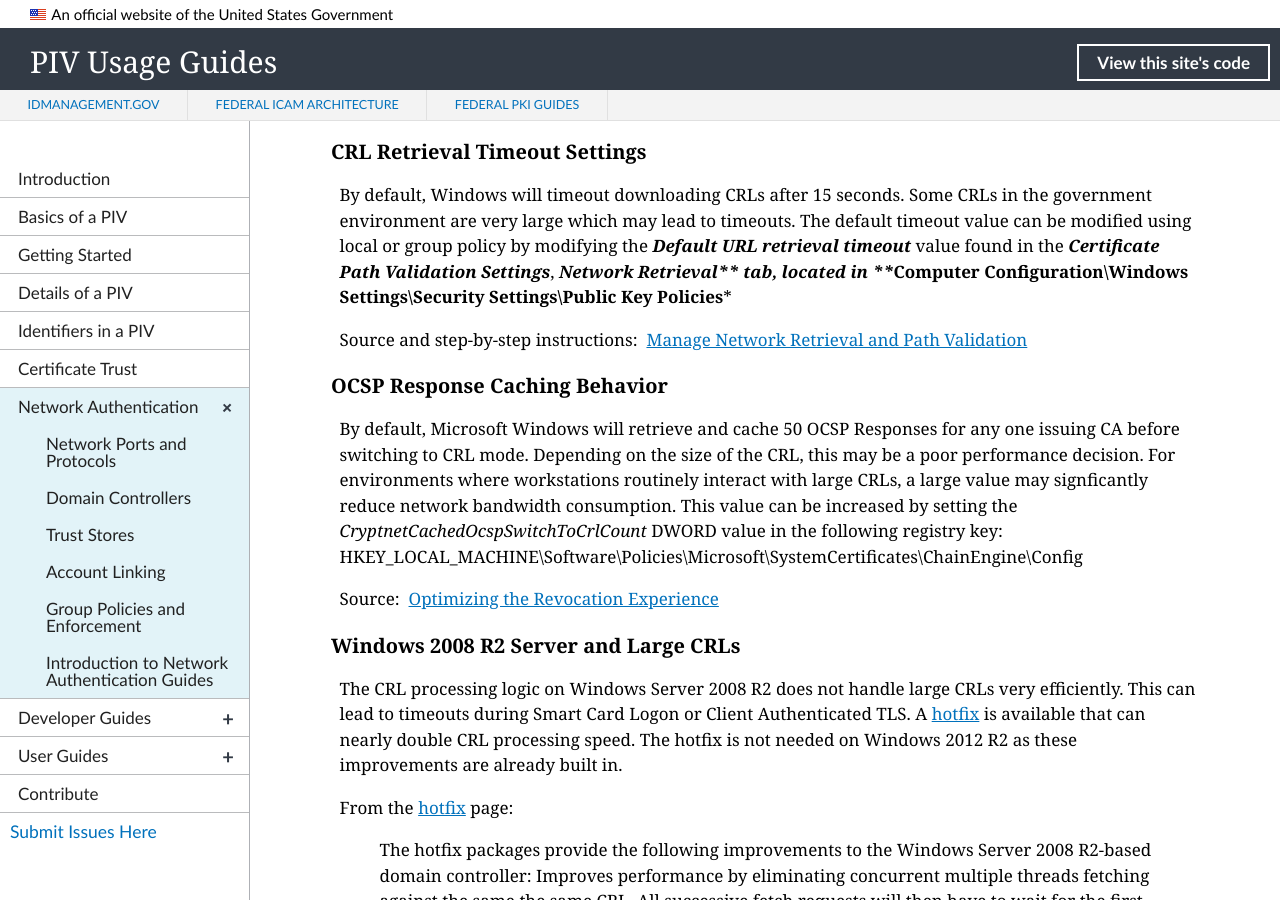
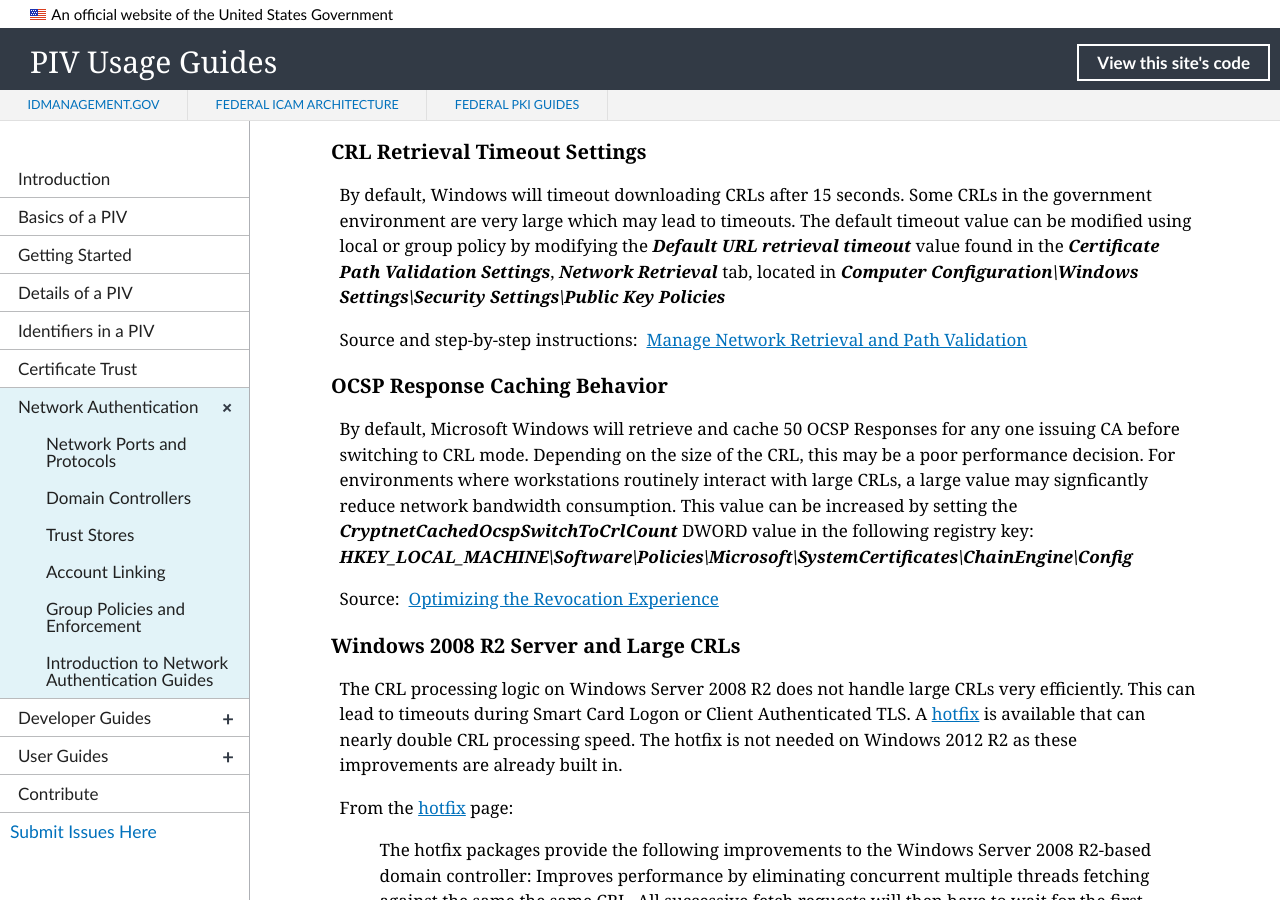
Before and after one commit to GSA/piv-guides, a Jekyll site: the page built from pages/network-tuning.md, in a window 1280 px wide and 900 px high, scrolled down 542 px. Built offline with Jekyll 4.4.1, drawn with Linux system fonts in a browser that asks for light colours; nearby versions of some CDN libraries.

Commit message:
couple of formatting tweaks

```diff
--- a/pages/network-tuning.md
+++ b/pages/network-tuning.md
@@ -16,13 +16,13 @@
 More information is available on [Microsoft TechNet](https://technet.microsoft.com/en-us/library/jj852209%28v=ws.11%29.aspx)
 
 ### CRL Retrieval Timeout Settings
-By default, Windows will timeout downloading CRLs after 15 seconds. Some CRLs in the government environment are very large which may lead to timeouts. The default timeout value can be modified using local or group policy by modifying the ***Default URL retrieval timeout*** value found in the ***Certificate Path Validation Settings***, ***Network Retrieval**  tab, located in ***Computer Configuration\Windows Settings\Security Settings\Public Key Policies***
+By default, Windows will timeout downloading CRLs after 15 seconds. Some CRLs in the government environment are very large which may lead to timeouts. The default timeout value can be modified using local or group policy by modifying the ***Default URL retrieval timeout*** value found in the ***Certificate Path Validation Settings***, ***Network Retrieval***  tab, located in ***Computer Configuration\Windows Settings\Security Settings\Public Key Policies***
 
 Source and step-by-step instructions:&nbsp; [Manage Network Retrieval and Path Validation](https://technet.microsoft.com/en-us/library/cc771429%28v=ws.11%29.aspx)
 
 ### OCSP Response Caching Behavior
-By default, Microsoft Windows will retrieve and cache 50 OCSP Responses for any one issuing CA before switching to CRL mode. Depending on the size of the CRL, this may be a poor performance decision. For environments where workstations routinely interact with large CRLs, a large value may signficantly reduce network bandwidth consumption.  This value can be increased by setting the *CryptnetCachedOcspSwitchToCrlCount* DWORD value in the following registry key:
-HKEY_LOCAL_MACHINE\Software\Policies\Microsoft\SystemCertificates\ChainEngine\Config
+By default, Microsoft Windows will retrieve and cache 50 OCSP Responses for any one issuing CA before switching to CRL mode. Depending on the size of the CRL, this may be a poor performance decision. For environments where workstations routinely interact with large CRLs, a large value may signficantly reduce network bandwidth consumption.  This value can be increased by setting the ***CryptnetCachedOcspSwitchToCrlCount*** DWORD value in the following registry key:
+***HKEY_LOCAL_MACHINE\Software\Policies\Microsoft\SystemCertificates\ChainEngine\Config***
 
 Source:&nbsp; [Optimizing the Revocation Experience](https://technet.microsoft.com/en-us/library/ee619783%28v=ws.10%29.aspx)
 
```
